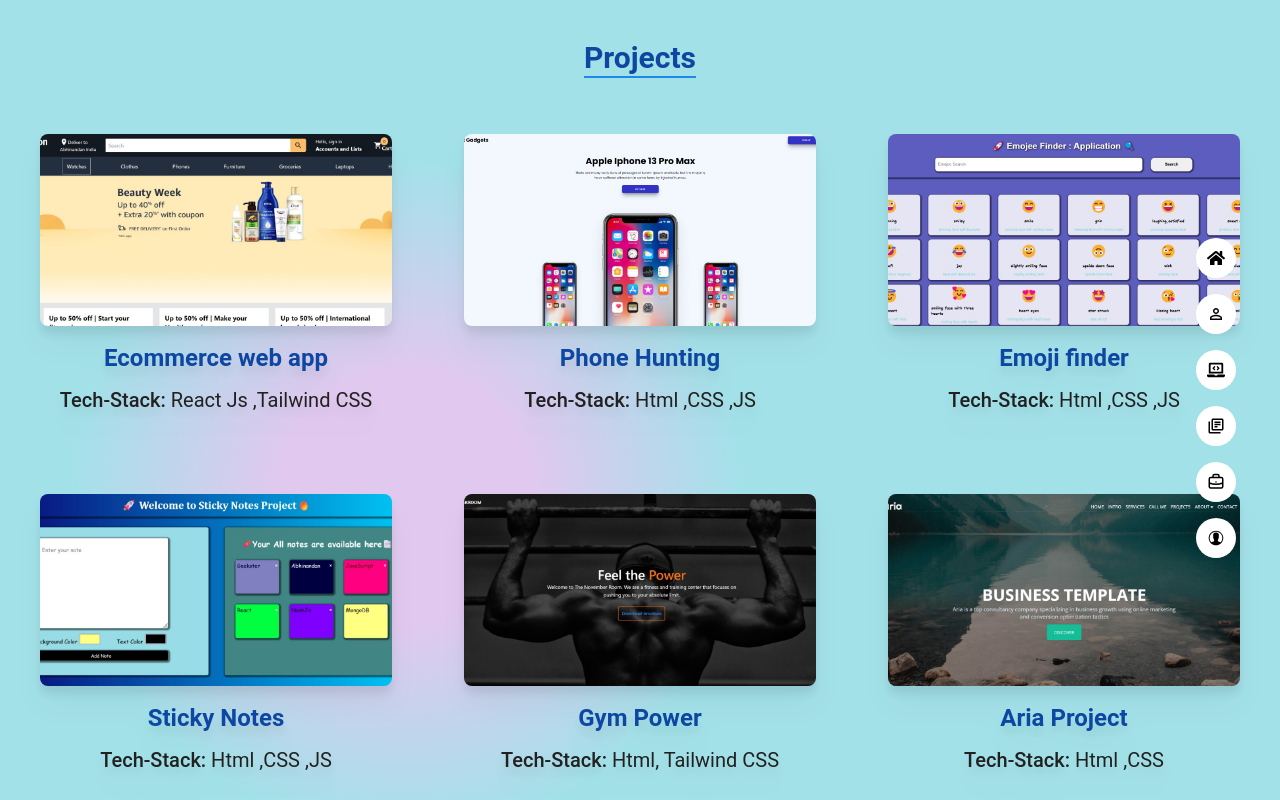
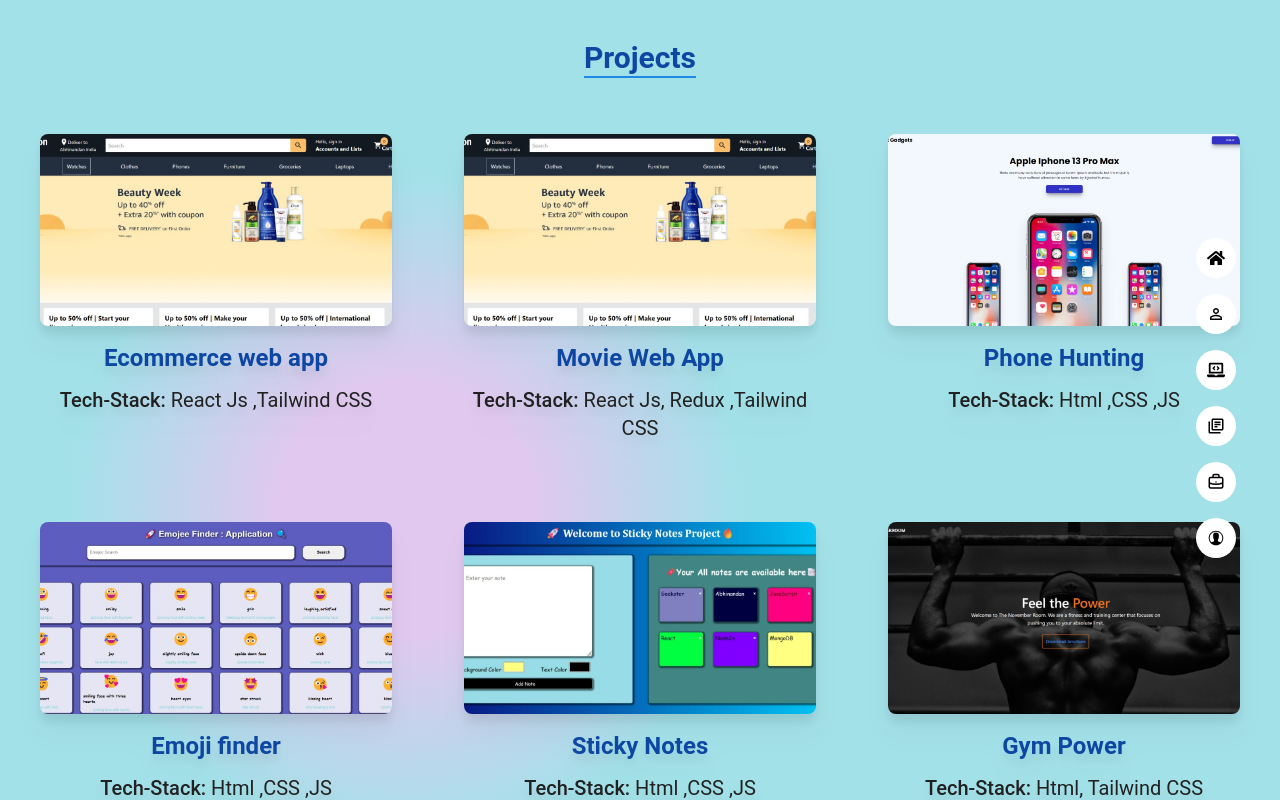
Before and after one commit to Abhinandan411/My_Portfolio, a React (Vite) app: page /projects in a window 1280 px wide. Shown: the top 800 px of the page. Built offline with nearby package versions, Linux system fonts and the light colour scheme.

Commit message:
added some project data

```diff
--- a/src/Components/Projects/ProjectData.js
+++ b/src/Components/Projects/ProjectData.js
@@ -18,6 +18,13 @@ export const MernProjectData = [
     techstack: " React Js ,Tailwind CSS ",
     live: "https://amazon-ui-clone-with-react.vercel.app/",
     github: "https://github.com/Abhinandan411/Amazon-Clone-with-React?tab=readme-ov-file",
+  },
+  {
+    img: Amazon,
+    title: "Movie Web App",
+    techstack: " React Js, Redux ,Tailwind CSS ",
+    live: "https://react-movie-web-app-mu.vercel.app/",
+    github: "https://github.com/Abhinandan411/React-Movie-web-app",
   },
   {
     img:PhoneHunting ,
```
